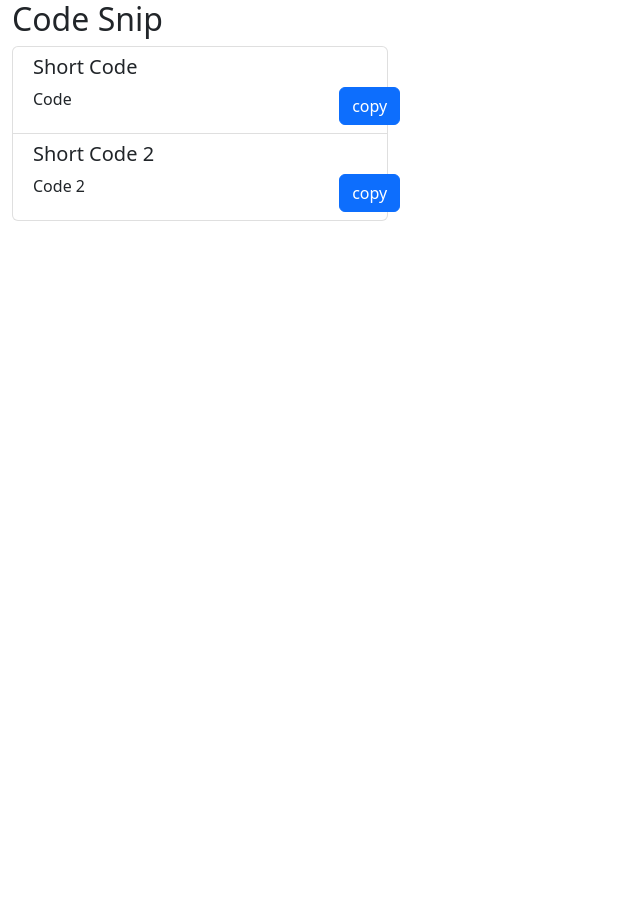
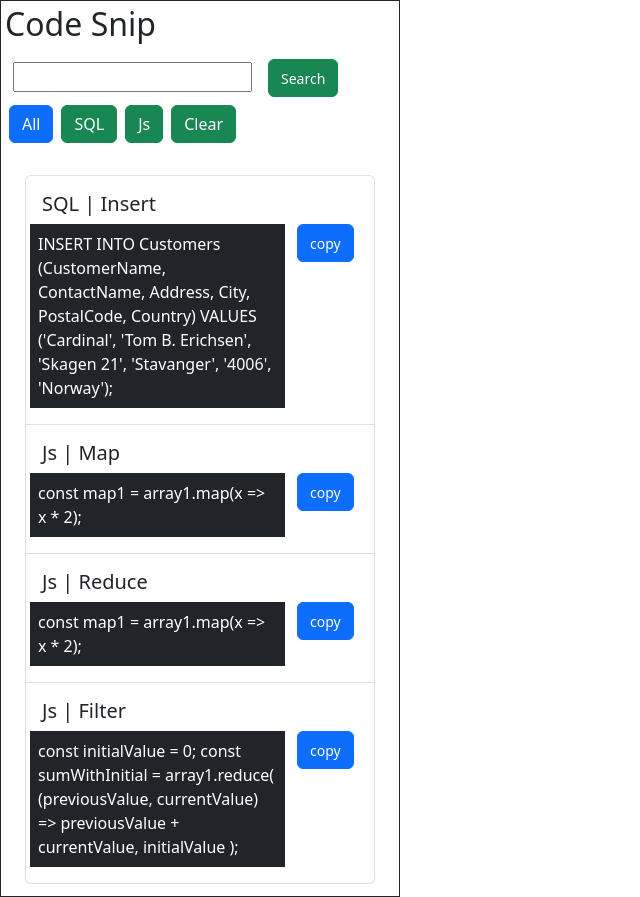
Before and after one commit to raaz9711/chroem_ext, a React (Create React App) app: page / in a window 1280 px wide. Shown: the whole page, without its empty margins (0-640 px from the left). Before the commit the page ends 800 px from the top, so only its background shows below. Built offline with nearby package versions, Linux system fonts and the light colour scheme.

Commit message:
Adding button and filter

```diff
--- a/src/App.js
+++ b/src/App.js
@@ -1,46 +1,77 @@
+import { useEffect, useState } from 'react';
 import './App.css';
 import code from './codesnip/code';
+import ButtonList from './Component/ButtonList';
+import List from './Component/List';
 const App = () => {
-  const List = ({meta},onClick) => {
-    console.log(meta,onClick)
-   const {id,shortcode,code} = meta
-    return(
-      <li className='list-group-item p-2'>
-        <div className='row container'>
-        <h5>{shortcode}</h5>
-        <div className='col-11' id = {'copy-'+id}>
-        {code}
-        </div>
-        <div className='col-1'>
-          <button className='btn btn-primary' onClick={() => onClick('copy-'+id)}>copy</button>
-        </div>
 
-        </div></li>
-    )
+  const [data,setData] = useState([])
+  const [search,setSearch] = useState('')
+
+
+  const handleSearch = (e) => {
+      console.log(e.target.value)
+    setSearch((s) => e.target.value)
   }
-const handlecopy = (id) => {
-  const copyText = document.getElementById(id);
+  const filterData = () => {
+    if(search === '') {
+      setData(f => code);
+    }
+    setData((d) => {
+      console.log('18',d)
+      return code.filter(c => c.shortcode.includes(search))
+    })
+  }
 
-  // Select the text field
-  copyText.select();
-  copyText.setSelectionRange(0, 99999); // For mobile devices
+  useEffect(() => {
+    setData(() => code.filter(c => c.id < 6))
+  },[])
 
-   // Copy the text inside the text field
-  navigator.clipboard.writeText(copyText.value);
+  const handleFilterByName = (v) => {
+    console.log(v)
+    if(v === 'clear')
+    {
+      setData(() => code.filter(c => c.id < 6))
 
-  // Alert the copied text
-  alert("Copied the text: " + copyText.value);
-}
+      }
+    else if(v === 'all')
+      {
+        setData(code)
+
+        }
+
+else {
+    setData((d) => {
+      console.log('18',d)
+      return code.filter(c => c.category === v)
+    })
+  }
+  }
 
 
   return (
-    <div className="container">
+    <>
+    <div className='p-1 border border-dark'>
+
     <h2> Code Snip </h2>
-     <ul className='list-group'>
-      {code.map(c => <List key ={c.id} meta = {c} onClick = {handlecopy}/>)}
+      <div className="container p-2 mx-auto">
+      <input className='w-70' onChange={handleSearch} value = {search} />
+      <button className='btn btn-success mx-3' onClick={filterData} ><small>Search</small></button>
+      </div>
+      <div>
+        <ButtonList code={code} handleFilterByName = {handleFilterByName} />
+
+      </div>
+      <br/>
+      <div className="container">
+     <ul className='list-group p-2'>
+      {data.map(c => <List key ={c.id} meta = {c}/>)}
      </ul>
 
     </div>
+    </div>
+
+    </>
   );
 }
 
--- /dev/null
+++ b/src/Component/ButtonList.js
@@ -0,0 +1,26 @@
+const ButtonList = ({code,handleFilterByName}) => {
+ const handler = handleFilterByName
+    console.log(handler,handleFilterByName)
+let btnList = {}
+console.log('3',code)
+code.forEach(e => {
+    if(btnList[e.category] == null) {
+        btnList[e.category] = e.category
+    }
+});
+
+const btns = Object.keys(btnList)
+
+return(<div>
+        <button className="mx-1 btn btn-primary" onClick = {() => handler('all')} >All</button>
+
+{btns.map((b,i) => { return <button key={i} onClick = {() => handler(b)} className="mx-1 btn btn-success"> {b} </button>
+    }) }
+        <button className="mx-1 btn btn-success" onClick = {() => handler('clear')} >Clear</button>
+
+</div>)
+
+
+}
+
+export default ButtonList
--- /dev/null
+++ b/src/Component/List.js
@@ -0,0 +1,42 @@
+import { useState } from 'react';
+
+const List = ({meta}) => {
+    const [display,setDisplay] = useState({
+      copy : 'copy',
+      btn : 'btn-primary'
+    })
+
+   const {shortcode,code} = meta
+   console.log(meta)
+
+    const handlecopy = (i) => {
+      const copyText = i;
+      setDisplay((s) => {return {copy : 'copied!',btn : 'btn-success'} } )
+      setTimeout(() => {
+        setDisplay({
+          copy : 'copy',
+          btn : 'btn-primary'
+        })
+      },2000)
+      navigator.clipboard.writeText(copyText);
+
+      // Alert the copied text
+   //   alert("Copied the text: " + copyText);
+    }
+
+    return(
+      <li className='list-group-item p-2'>
+        <div className='row p-2'>
+        <h5>{shortcode}</h5>
+        <div className='col-9 bg-dark text-white p-2'>
+        {code}
+        </div>
+        <div className='col-3 align-middle'>
+          <button className= {'btn '+display.btn } onClick={() => handlecopy(code)}><small>{display.copy}</small></button>
+        </div>
+
+        </div></li>
+    )
+  }
+
+  export default List
--- a/src/codesnip/code.js
+++ b/src/codesnip/code.js
@@ -1,13 +1,33 @@
 const code = [
     {
         id:1,
-        shortcode:"Short Code",
-        code :'Code'
+        category:'SQL',
+        shortcode:"SQL | Insert",
+        code:`INSERT INTO Customers (CustomerName, ContactName, Address, City, PostalCode, Country)
+        VALUES ('Cardinal', 'Tom B. Erichsen', 'Skagen 21', 'Stavanger', '4006', 'Norway');
+        `
     },
     {
         id:2,
-        shortcode:"Short Code 2",
-        code :'Code 2'
+        category:'Js',
+        shortcode:"Js | Map",
+        code:'const map1 = array1.map(x => x * 2);'
+    },
+    {
+        id:3,
+        category:'Js',
+        shortcode:"Js | Reduce",
+        code:'const map1 = array1.map(x => x * 2);'
+    },
+    {
+        id:4,
+        category:'Js',
+        shortcode:"Js | Filter",
+        code:`const initialValue = 0;
+        const sumWithInitial = array1.reduce(
+          (previousValue, currentValue) => previousValue + currentValue,
+          initialValue
+        );`
     }
 ]
 
```
